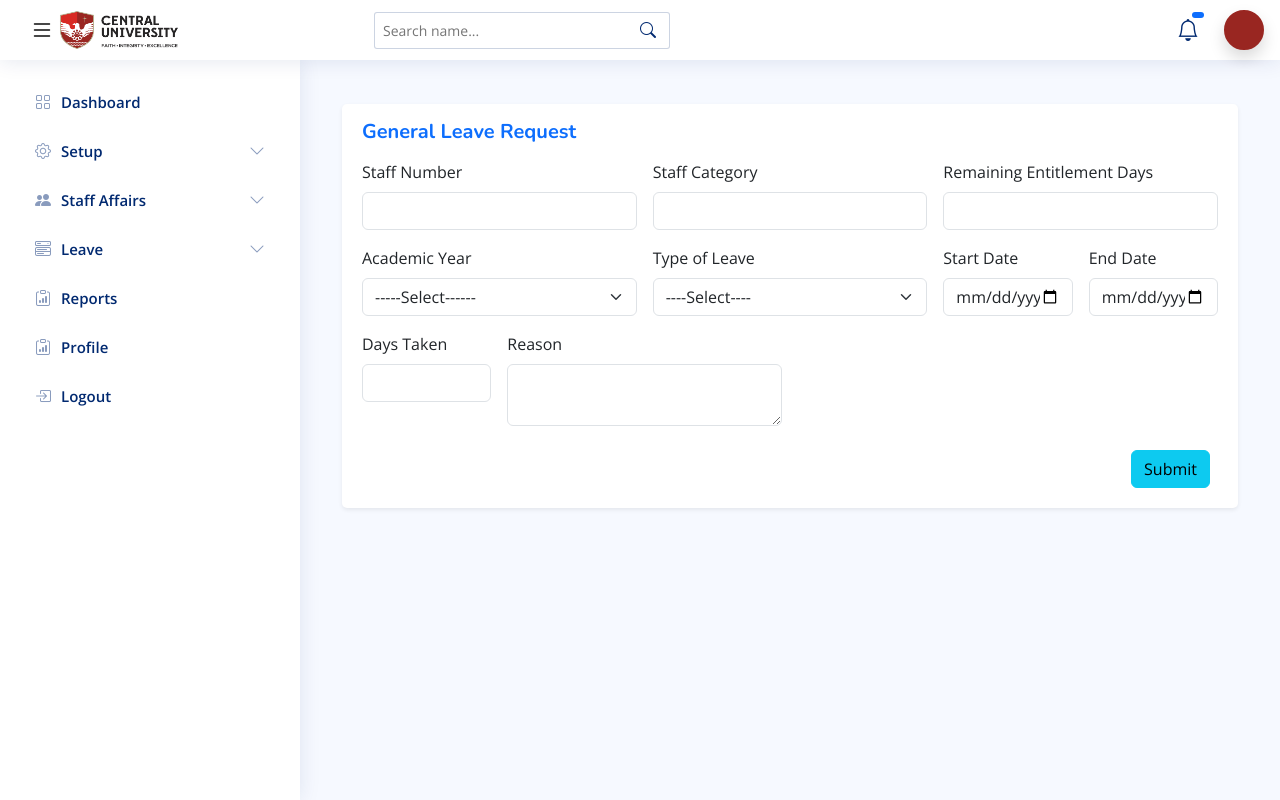
After one commit to Kweku7k/bss, a Django app: page /leave/general_leave_request/ in a window 1280 px wide. The commit adds this page. Run offline with Django 5.2, Linux system fonts and the light colour scheme; data that the repository does not hold is empty; parts of the project's set-up code (start-up, migrations or seed data) failed here and were passed over; some libraries are stand-ins or nearby versions.

Commit message:
What a day to demo my hr work

```diff
--- a/frontend/src/App.css
+++ b/frontend/src/App.css
@@ -103,7 +103,7 @@ body {
 /* Sidebar */
 
 
-#sidebar {
+.sidebar {
   grid-area: sidebar;
   height: 100%;
   background-color: #fff;
--- a/leave/urls.py
+++ b/leave/urls.py
@@ -15,5 +15,7 @@ urlpatterns = [
     path('delete_leave_academic_year/<int:ay_id>', views.delete_leave_academic_year, name="delete-leave-academic-year"),
 
     path('leave_report/', views.leave_report, name='leave-report'),
+    path('general_leave_request/', views.general_leave_request, name='general-leave-request'),
+    path('get_staff_details/<str:staffno>/', views.get_staff_details, name='get-staff-details'),
 
 ]
--- a/leave/views.py
+++ b/leave/views.py
@@ -1,14 +1,14 @@
 from datetime import date
-from django.shortcuts import render, redirect
+from django.shortcuts import render, redirect, get_object_or_404
 import pprint
-from .models import Leave
 from .models import *
 from hr.models import *
 from .forms import *
 from hr.forms import *
 from setup.models import *
-from django.http import HttpResponseRedirect
+from django.http import HttpResponseRedirect, JsonResponse
 from django.contrib import messages
+from django.http import JsonResponse
 
 
 
@@ -235,3 +235,145 @@ def request_leave(request):
         'LEAVE_TYPE': ChoicesLeaveType.objects.all().values_list("name", "name"),
         'staffcategories':staffcategories
     })
+
+
+####### General Request Leave Form ############
+def get_staff_details(request, staffno):
+    # Fetching staff info using the provided staffno
+    staff = Employee.objects.filter(staffno=staffno).first()
+    company_info = CompanyInformation.objects.filter(staffno=staffno).first()
+
+    if not staff or not company_info:
+        return JsonResponse({'error': 'Staff details not found.'}, status=404)
+
+    # Safely get the category name
+    staff_category = company_info.staff_cat.category_name if company_info.staff_cat else 'No Category'
+
+    # Fetching leave entitlement and remaining days
+    leave_entitlement = LeaveEntitlement.objects.filter(staff_cat=company_info.staff_cat).first()
+    remaining_days = leave_entitlement.get_remaining_days(staff) if leave_entitlement else 0
+
+    return JsonResponse({
+        'staff_cat': staff_category,
+        'remaining_days': remaining_days,
+        'staffno': staffno,
+    })
+
+
+def general_leave_request(request):
+    if request.method == 'POST':
+        form = LeaveTransactionForm(request.POST)
+        if form.is_valid():
+            staffno = form.cleaned_data['staffno']
+            staff_info = get_staff_details(request, staffno)
+
+            # Validate staff info
+            if 'error' in staff_info:
+                messages.error(request, staff_info['error'])
+                return redirect('leave-request-form')
+
+            # Extract staff details
+            remaining_days = int(staff_info.get(remaining_days))
+            staff_category = CompanyInformation.objects.get(staffno=staffno).staff_cat  # Get object
+
+            days_taken = int(form.cleaned_data['days_taken'])
+            academic_year = form.cleaned_data['academic_year']
+
+            print(f"StaffData: {staffno}", f"{remaining_days}", f"{staff_category}", f"{days_taken}", f"{academic_year}")
+
+            # Check leave entitlement
+            if remaining_days < days_taken:
+                messages.error(request, 'Not enough leave entitlement remaining.')
+                return redirect('leave-request-form')
+
+            # Save leave transaction
+            leave_transaction = form.save(commit=False)
+            leave_transaction.staffno = staffno
+            leave_transaction.staff_cat = staff_category  # Assign the object
+            leave_transaction.academic_year = academic_year
+            leave_transaction.save()
+
+            messages.success(request, 'Leave request submitted successfully.')
+            return redirect('leave-report')
+        else:
+            messages.error(request, 'Form is invalid. Please fix the errors.')
+    else:
+        form = LeaveTransactionForm()
+
+    return render(request, 'leave/general_leave_form.html', {
+        'form': form,
+        'LEAVE_TYPE': ChoicesLeaveType.objects.all().values_list("name", "name"),
+        'academic_years': AcademicYear.objects.all(),
+    })
+
+
+
+# def general_leave_request(request):
+#     submitted = False
+
+#     if request.method == 'POST':
+#         form = LeaveTransactionForm(request.POST)
+
+#         if form.is_valid():
+#             staffno = form.cleaned_data['staffno']
+#             print(f"Staff number received: {staffno}")  # Debugging: print the staffno
+
+#             # Get staff info after form is valid and staffno is available
+#             staff_info = get_staff_details(request, staffno)
+
+#             # if 'error' in staff_info:  # If the response contains an error
+#             #     messages.error(request, staff_info['error'])
+#             #     return redirect('leave-request-form')  # Or the relevant page
+
+#             staffno_data = staff_info.get('staffno')  # Get staffno from staff_info dictionary
+#             remaining_days = staff_info.get('remaining_days')  # Get remaining_days from staff_info
+#             staff_category = staff_info.get('staff_cat')  # Get staff_cat from staff_info
+
+#             print(f"Staff info received: {staffno_data}")
+#             print(f"Remaining days: {remaining_days}")
+#             print(f"Staff category: {staff_category}")
+
+#             # staffno_data = staff_info['staffno']
+#             # staffno_data = staff_info.get('staffno')  # Get staffno from staff_info dictionary
+#             # remaining_days = staff_info.get('remaining_days', 0)  # Get remaining_days from staff_info
+#             # staff_category = staff_info.get('staff_cat', 'No Category')  # Get staff_cat from staff_info
+
+#             # remaining_days = staff_info['remaining_days']
+#             # staff_category = staff_info['staff_cat']
+
+#             # Get the other fields from the form
+#             days_taken = int(form.cleaned_data['days_taken'])
+#             academic_year = form.cleaned_data['academic_year']
+
+#             print(f"Days taken: {days_taken}")
+#             print(f"Academic year: {academic_year}")
+
+#             leave_transaction = form.save(commit=False)
+#             leave_transaction.staffno = staffno_data
+#             leave_transaction.staff_cat_id = staff_category  # Assuming it's a staff category object
+
+#             # Check if there are enough leave days available
+#             if remaining_days >= days_taken:
+#                 # Create or update leave transaction
+#                 leave_transaction.academic_year = academic_year
+#                 leave_transaction.save()
+
+#                 messages.success(request, 'Leave request submitted successfully.')
+#                 return redirect('leave-report')
+#             else:
+#                 messages.error(request, 'Not enough leave entitlement remaining.')
+
+#         else:
+#             messages.error(request, 'Please fix the form errors and try again.')
+
+#     else:
+#         form = LeaveTransactionForm()
+#         if 'submitted' in request.GET:
+#             submitted = True
+
+#     # Render the form with the necessary context data
+#     return render(request, 'leave/general_leave_form.html', {
+#         'form': form,
+#         'LEAVE_TYPE': ChoicesLeaveType.objects.all().values_list("name", "name"),
+#         'academic_years': AcademicYear.objects.all(),
+#     })
--- a/templates/hr/landing_page.html
+++ b/templates/hr/landing_page.html
@@ -52,7 +52,7 @@
                     </div>
                 </div>
               </a>
-              <a href="{% url 'allstaff'%}">
+              <a href="{% url 'allstaff' %}?status=Active">
                 <div class="dashboard-item">
                     <h6 class="text-black dashboard-item-smalltext">Active Employees</h6>
                     <div class="d-flex align-items-center">
@@ -65,7 +65,7 @@
                     </div>
                 </div>
               </a>
-              <a href="{% url 'allstaff'%}">
+              <a href="{% url 'allstaff'%}?status=Leave">
                 <div class="dashboard-item">
                     <h6 class="dashboard-item-smalltext text-black">Leave Employees</h6>
                     <div class="d-flex align-items-center">
--- a/templates/hr/staff_data.html
+++ b/templates/hr/staff_data.html
@@ -37,6 +37,8 @@
                 <tr><th>Highest Educational Qualification</th><td>{{ staff.heq }} in {{ staff.study_area}}</td></tr>
                 <tr><th>Highest Professional Qualification</th><td>{{ staff.hpq }}</td></tr>
                 <tr><th>Job Title</th><td>{{ company_info.job_title }}</td></tr>
+                <tr><th>Department</th><td>{{ company_info.dept }}</td></tr>
+                <tr><th>Directorate</th><td>{{ company_info.directorate }}</td></tr>
                 <tr><th>Staff Category</th><td>{{ company_info.staff_cat }}</td></tr>
                 <tr><th>Contract Type</th><td>{{ company_info.contract }}</td></tr>
                 <tr><th>Official Email</th><td>{{ company_info.email }}</td></tr>
--- /dev/null
+++ b/templates/leave/general_leave_form.html
@@ -0,0 +1,103 @@
+{% extends "base.html" %}
+{% load static %}
+{% block content %}
+
+<div class="container mt-4">
+    <div class="card shadow-sm">
+        <div class="card-body">
+            <h5 class="my-3 text-primary"><strong>General Leave Request</strong></h5>
+
+            <!-- Leave Request Form -->
+            <form action="" method="POST" enctype="multipart/form-data">
+                {% csrf_token %}
+                <div class="row g-3 mb-4">
+                    <div class="col-md-4">
+                        <label for="staffno" class="form-label">Staff Number</label>
+                        <input type="text" class="form-control" id="staffno" name="staffno" required>
+                    </div>
+
+                    <div class="col-md-4">
+                        <label for="staff_cat" class="form-label">Staff Category</label>
+                        <input type="text" class="form-control" id="staff_cat" value="" readonly>
+                    </div>
+
+                    <div class="col-md-4">
+                        <label for="remaining_days" class="form-label">Remaining Entitlement Days</label>
+                        <input type="text" class="form-control" id="remaining_days" value="" readonly>
+                    </div>
+
+                    <div class="col-md-4">
+                        <label class="form-label" for="academic_year">Academic Year</label>
+                        <select name="academic_year" id="academic_year" class="form-select" required>
+                            <option selected="true" disabled="disabled">-----Select------</option>
+                            {% for year in academic_years %}
+                            <option value="{{ year }}" {% if year.academic_year == leave_transaction.academic_year %} selected{% endif %} >{{ year }}</option>
+                            {% endfor %}
+                        </select>
+                    </div>
+
+                    <div class="col-md-4">
+                        <label class="form-label" for="leave_type">Type of Leave</label>
+                        <select name="leave_type" id="leave_type" class="form-select" required>
+                            <option selected="true" disabled="disabled">----Select----</option>
+                            {% for key, value in LEAVE_TYPE %}
+                            <option value="{{ key }}" {% if key == leave_transaction.leave_type %} selected {% endif %}>
+                                {{ value }}
+                            </option>
+                            {% endfor %}
+                        </select>
+                    </div>
+                    <div class="col-md-2">
+                        <label for="start_date" class="form-label">Start Date</label>
+                        <input type="date" class="form-control" name="start_date" id="start_date" required>
+                    </div>
+                    <div class="col-md-2">
+                        <label for="finish_date" class="form-label">End Date</label>
+                        <input type="date" class="form-control" name="end_date" id="end_date" required>
+                    </div>
+                    <div class="col-md-2">
+                        <label for="days_taken" class="form-label">Days Taken </label>
+                        <input type="text" name="days_taken" id="days_taken" class="form-control" required>
+                    </div>
+                    <div class="col-md-4">
+                        <label for="reason" class="form-label">Reason</label>
+                        <textarea name="reason" class="form-control"></textarea>
+                    </div>
+                </div>
+
+                <div class="d-flex justify-content-end mt-4">
+                    <button type="submit" class="btn btn-info me-2">Submit</button>
+                    {% comment %} <a href="{% url 'staff-details' staff.staffno %}" class="btn btn-success">Finish</a> {% endcomment %}
+                </div>
+            </form>
+        </div>
+    </div>
+</div>
+
+<script>
+    // Function to fetch staff details and update form fields
+    function fetchStaffDetails(staffno) {
+        if (staffno) {
+            fetch(`/leave/get_staff_details/${staffno}/`)
+                .then(response => response.json())
+                .then(data => {
+                    if (data.error) {
+                        alert(data.error);
+                    } else {
+                        document.getElementById("staff_cat").value = data.staff_cat;
+                        document.getElementById("remaining_days").value = data.remaining_days;
+                        console.log(data)
+                    }
+                })
+                .catch(error => console.log("Error fetching staff details:", error));
+        }
+    }
+
+    // Event listener for staffno input
+    document.getElementById("staffno").addEventListener("blur", function() {
+        const staffno = this.value;
+        fetchStaffDetails(staffno);
+    });
+</script>
+
+{% endblock %}
--- a/templates/partials/_sidebar.html
+++ b/templates/partials/_sidebar.html
@@ -131,11 +131,11 @@
               <i class="bi bi-circle"></i><span>Report</span>
             </a>
           </li>
-          <li>
-            <a href="{% url 'request-leave' %}">
+          {% comment %} <li>
+            <a href="{% url 'general-leave-request' %}">
               <i class="bi bi-circle"></i><span>Request Leave</span>
             </a>
-          </li>
+          </li> {% endcomment %}
           <li>
             <a href="{% url 'leave-form' %}">
               <i class="bi bi-circle"></i><span>Leave Form</span>
--- a/templates/partials/_topnav.html
+++ b/templates/partials/_topnav.html
@@ -80,7 +80,7 @@
                 <li class="notification-item">
                   <i class="bi bi-exclamation-circle text-warning"></i>
                   <div>
-                    <h6>Contract Expiration</h6>
+                    <!-- <h6>Contract Expiration</h6> -->
                     <a href="{% url 'staff-details' item.staffno.staffno %}" style="text-decoration: none; color: inherit;">
                       <p>{{ item.staffno.fname }} {{ item.staffno.lname }} contract expires on {{ item.doe }}</p>
                     </a>
```
Also changed, not shown: hr/views.py (+17 -2 lines), media/images/burger.png (added), media/images/favicon.ico (added), media/images/logo192.png (added), 1 other file.
